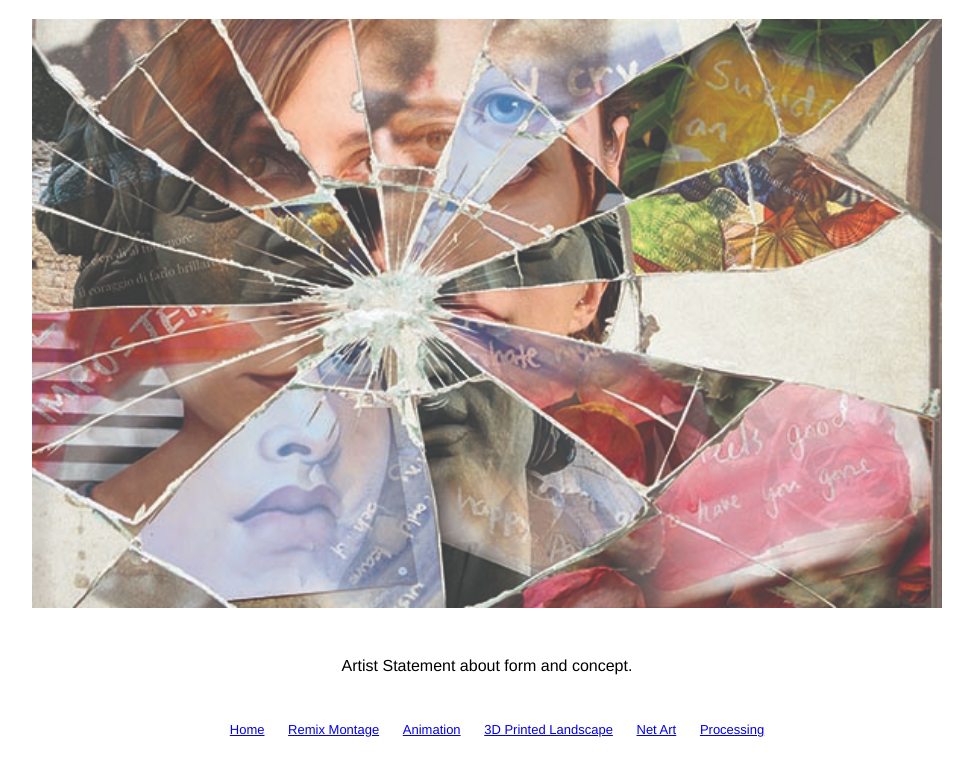
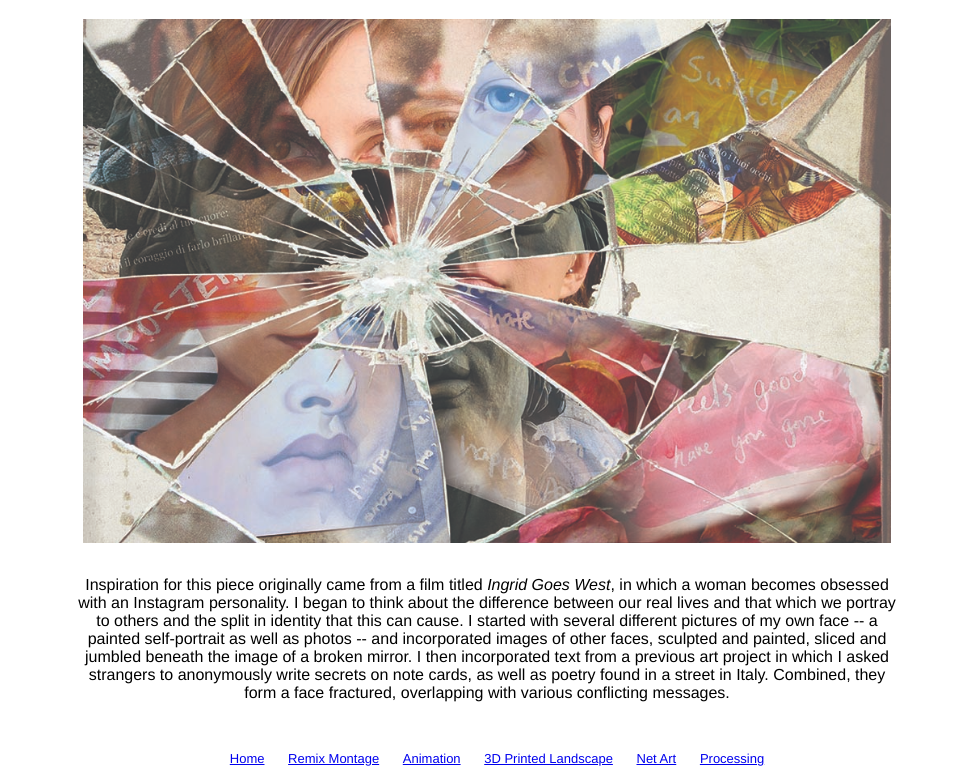
Before and after one commit to TeresaEmery/teresaemery.github.io, a plain HTML site: page remixmontage.html in a window 1280 px wide. Shown: the part 204-983 px from the top of the page, without its empty margins (153-1126 px from the left). Before the commit the page ends 954 px from the top, so only its background shows below. Drawn offline with Linux system fonts and the light colour scheme.

Commit message:
Updates
Added statement. Improved image size.

```diff
--- a/remixmontage.html
+++ b/remixmontage.html
@@ -15,13 +15,13 @@
     <h2>Digital Media Portfolio</h2>
 
     <div class="portfolio">
-    	<img src="images/imagemontage.jpg" alt="Image Montage">
+    	<img src="images/imagemontage_1000px.jpg" alt="Image Montage">
     </div>
 
 	<br>
-	<div><p>Artist Statement about form and concept.</p></div>
+	<div class="statement"><p>Inspiration for this piece originally came from a film titled <i>Ingrid Goes West</i>, in which a woman becomes obsessed with an Instagram personality. I began to think about the difference between our real lives and that which we portray to others and the split in identity that this can cause. I started with several different pictures of my own face -- a painted self-portrait as well as photos -- and incorporated images of other faces, sculpted and painted, sliced and jumbled beneath the image of a broken mirror. I then incorporated text from a previous art project in which I asked strangers to anonymously write secrets on note cards, as well as poetry found in a street in Italy. Combined, they form a face fractured, overlapping with various conflicting messages. </p></div>
 	<br>
-
+	<br>
 	<footer>
    	 <ul>
    	 	<li><a href="index.html">Home</a></li>
--- a/styles/main.css
+++ b/styles/main.css
@@ -62,7 +62,13 @@ div.portfolio {
 div.portfolio img {
 		display: block;
 		margin: auto;
-		width: 90%;
+		width: 80%;
+		}
+
+div.statement p {
+	display: block;
+		margin: auto;
+		width: 65%;
 		}
 
 /* vimeo video formatting */
```
Also changed, not shown: images/imagemontage_1000px.jpg (added).
